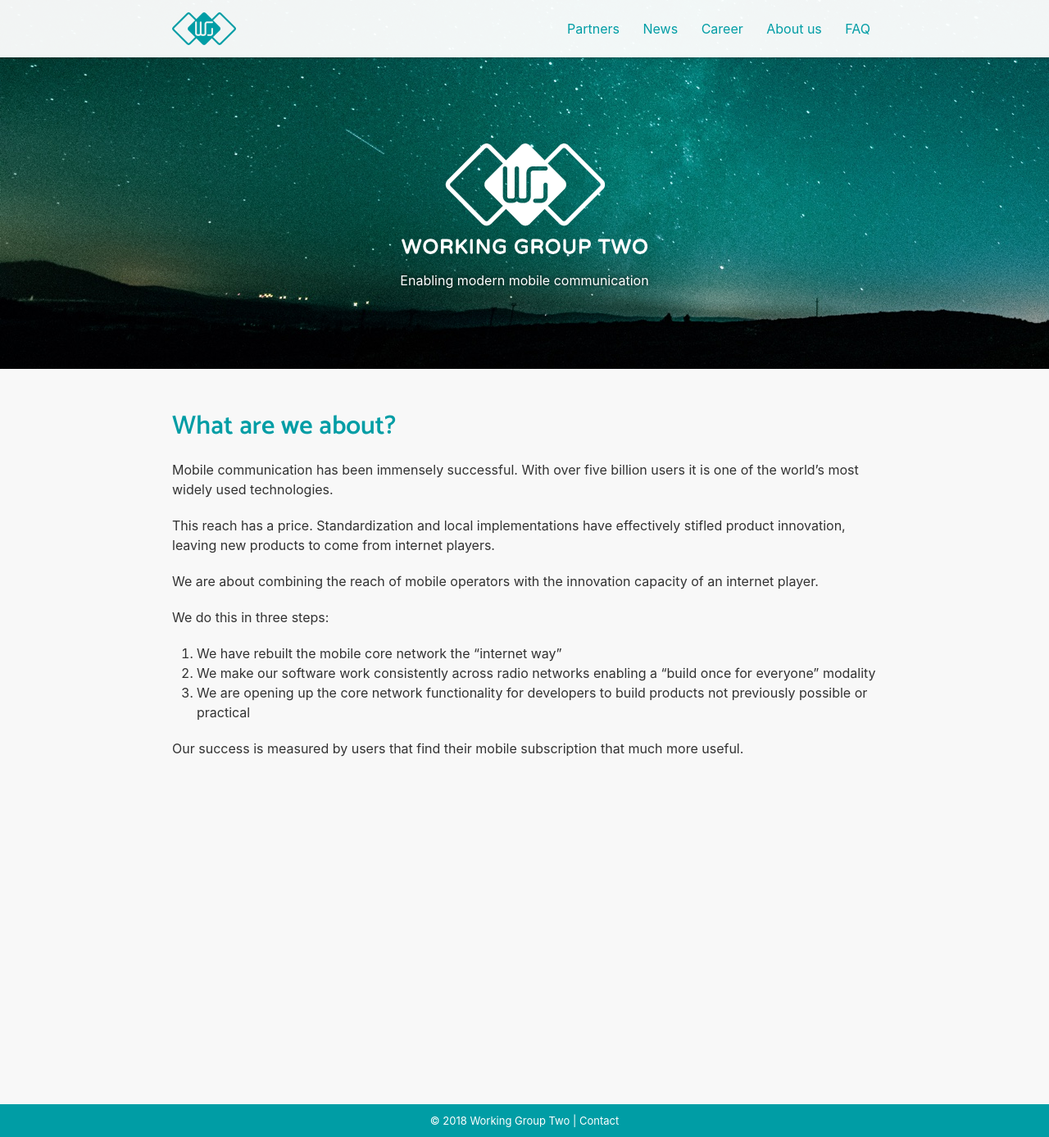
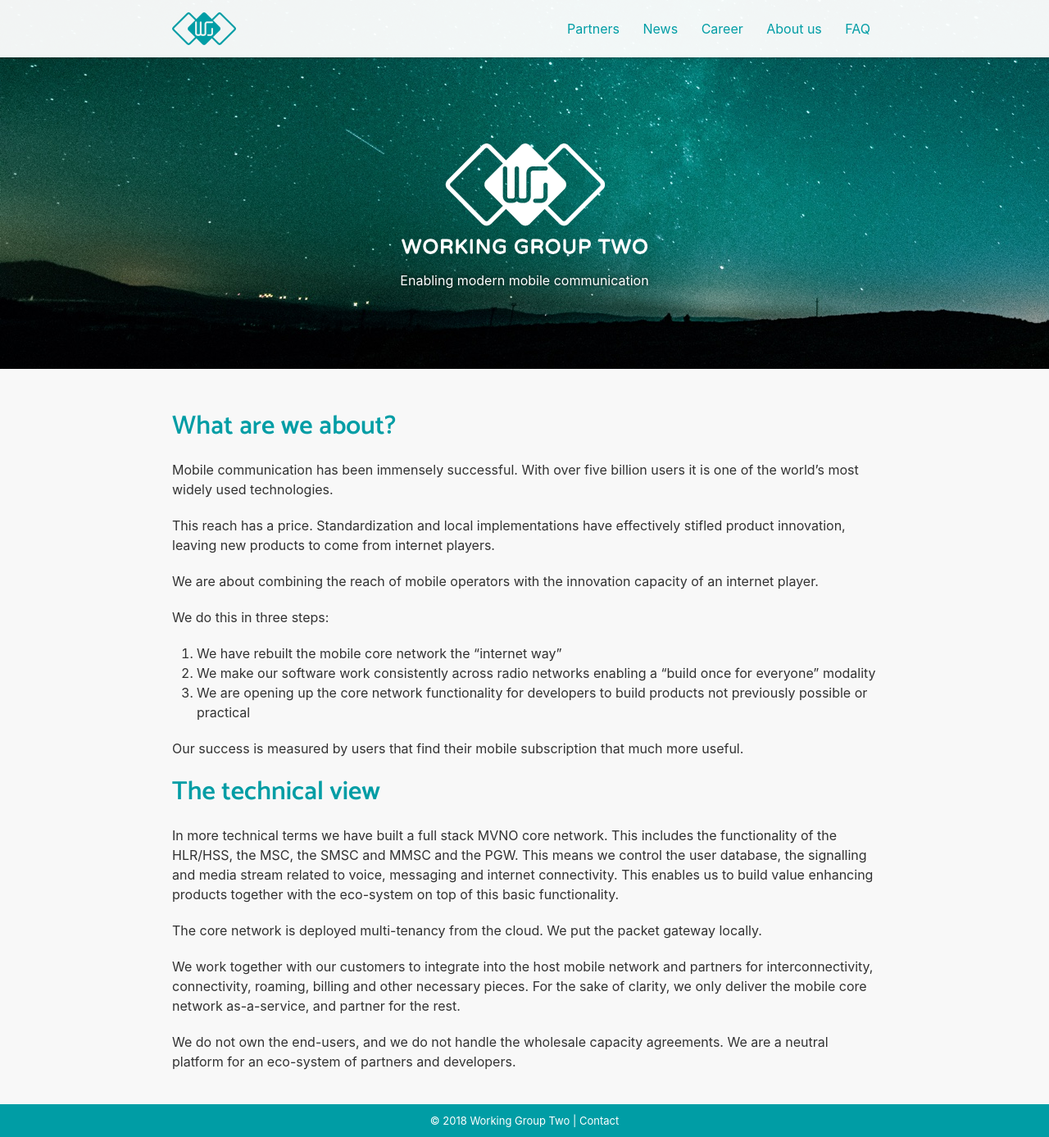
Before and after one commit to working-group-two/engineering-blog, a Jekyll site: the page built from pages/index.md, in a window 1280 px wide and 1387 px high. Shown: the whole window at 82% size. Built offline with Jekyll 4.4.1, drawn with Linux system fonts in a browser that asks for light colours; nearby versions of some CDN libraries.

Commit message:
Update index.md

```diff
--- a/pages/index.md
+++ b/pages/index.md
@@ -19,3 +19,13 @@
 3. We are opening up the core network functionality for developers to build products not previously possible or practical
 
 Our success is measured by users that find their mobile subscription that much more useful.
+
+# The technical view
+
+In more technical terms we have built a full stack MVNO core network. This includes the functionality of the HLR/HSS, the MSC, the SMSC and MMSC and the PGW. This means we control the user database, the signalling and media stream related to voice, messaging and internet connectivity. This enables us to build value enhancing products together with the eco-system on top of this basic functionality.
+
+The core network is deployed multi-tenancy from the cloud. We put the packet gateway locally.
+
+We work together with our customers to integrate into the host mobile network and partners for interconnectivity, connectivity, roaming, billing and other necessary pieces. For the sake of clarity, we only deliver the mobile core network as-a-service, and partner for the rest.
+
+We do not own the end-users, and we do not handle the wholesale capacity agreements. We are a neutral platform for an eco-system of partners and developers.
```
